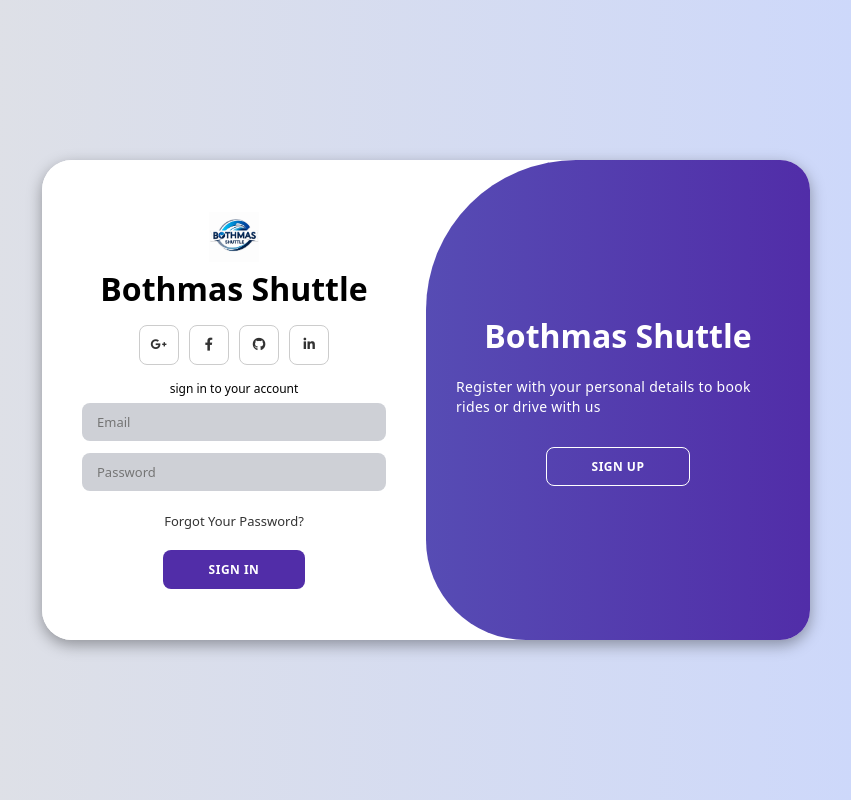
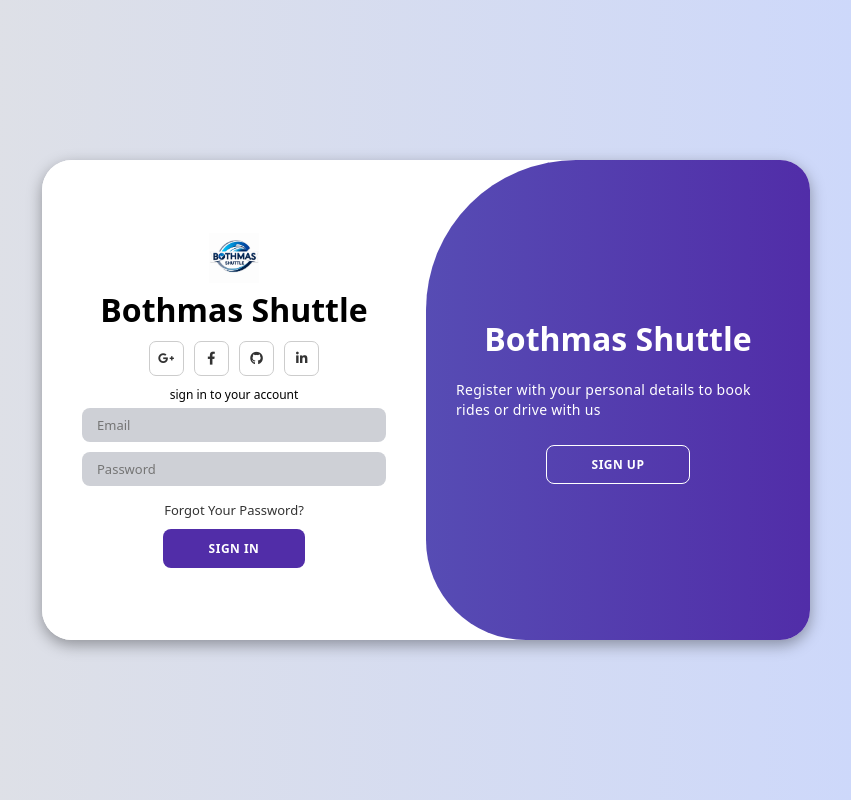
Before and after one commit to goitsemangsebothoma70-alt/bothmas-shuttle-website, a website: page index.html in a window 1280 px wide. Shown: the whole page, without its empty margins (214-1065 px from the left). Drawn offline with Linux system fonts and the light colour scheme.

Commit message:
Refactor spacing in style.css for better layout
Adjusted margins and padding for various elements to improve layout.

```diff
--- a/style.css
+++ b/style.css
@@ -41,7 +41,7 @@
     color: #333;
     font-size: 13px;
     text-decoration: none;
-    margin: 15px 0 10px;
+    margin: 10px 0 5px;
 }
 
 .container button{
@@ -54,7 +54,7 @@
     font-weight: 600;
     letter-spacing: 0.5px;
     text-transform: uppercase;
-    margin-top: 10px;
+    margin-top: 5px;
     cursor: pointer;
 }
 
@@ -77,8 +77,8 @@
 .container select{
     background-color: #ced0d6;
     border: none;
-    margin: 6px 0;
-    padding: 10px 15px;
+    margin: 5px 0;
+    padding: 8px 15px;
     font-size: 13px;
     border-radius: 8px;
     width: 100%;
@@ -132,7 +132,7 @@
 }
 
 .social-icons{
-    margin: 15px 0;
+    margin: 10px 0;
 }
 
 .social-icons a{
@@ -142,8 +142,8 @@
     justify-content: center;
     align-items: center;
     margin: 0 3px;
-    width: 40px;
-    height: 40px;
+    width: 35px;
+    height: 35px;
 }
 
 .toggle-container{
```
